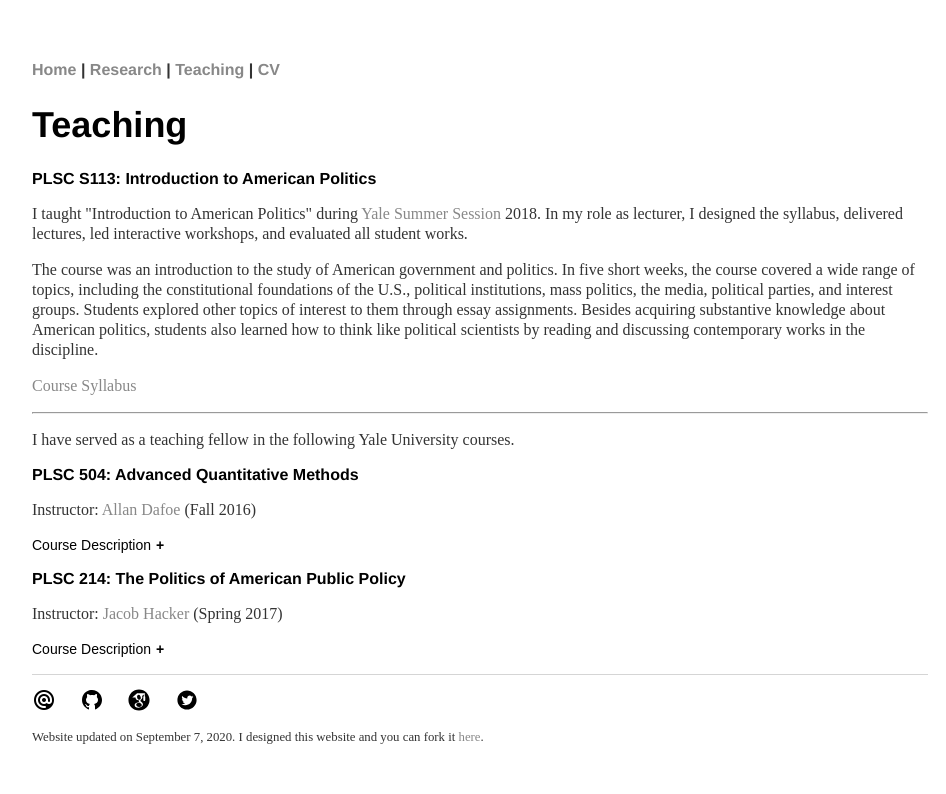
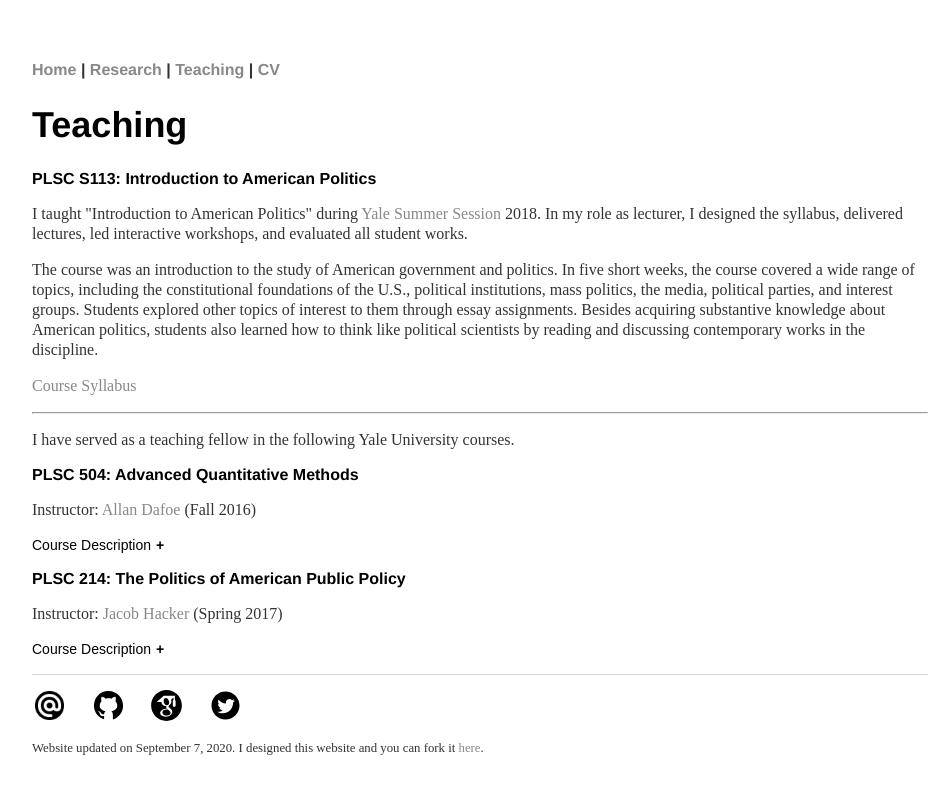
Before and after one commit to morganlivingston/baobaofzhang.github.io, a Jekyll site: the page built from teaching.html, in a window 1280 px wide. Shown: the top 794 px of the page, without its empty margins (160-1106 px from the left). Built offline with Jekyll 4.4.1, drawn with Linux system fonts in a browser that asks for light colours.

Commit message:
Increase icon size

```diff
--- a/_layouts/default.html
+++ b/_layouts/default.html
@@ -79,10 +79,10 @@
 
   <footer>
    <ul>
-   <li><a href="mailto:bz377@cornell.edu"><img src="icons/icons8-email-sign-48.png" alt="Email" width = "24px" height = "24px"></a></li>
-   <li><a href="https://github.com/13bzhang"><img src="icons/icons8-github.svg" alt="GitHub" width = "24px" height = "24px"></a></li>
-   <li><a href="https://scholar.google.com/citations?user=yqpOQRsAAAAJ&hl=en"><img src="icons/icons8-google-scholar.svg" alt="Google Scholar" width = "24px" height = "24px"></a></li>
-   <li><a href="https://twitter.com/baobaofzhang"><img src="icons/icons8-twitter-circled.svg" alt="Twitter" width = "24px" height = "24px"></a></li>
+   <li><a href="mailto:bz377@cornell.edu"><img src="icons/icons8-email-sign-48.png" alt="Email" width = "35px" height = "35px"></a></li>
+   <li><a href="https://github.com/13bzhang"><img src="icons/icons8-github.svg" alt="GitHub" width = "35px" height = "35px"></a></li>
+   <li><a href="https://scholar.google.com/citations?user=yqpOQRsAAAAJ&hl=en"><img src="icons/icons8-google-scholar.svg" alt="Google Scholar" width = "35px" height = "35px"></a></li>
+   <li><a href="https://twitter.com/baobaofzhang"><img src="icons/icons8-twitter-circled.svg" alt="Twitter" width = "35px" height = "35px"></a></li>
    </ul>
    <p>Website updated on September 7, 2020. I designed this website and you can fork it <a href="https://github.com/baobaofzhang/baobaofzhang.github.io">here</a>.</p>
   </footer>
```
Also changed, not shown: icons/icons8-twitter-circled.svg, 1 other file.
